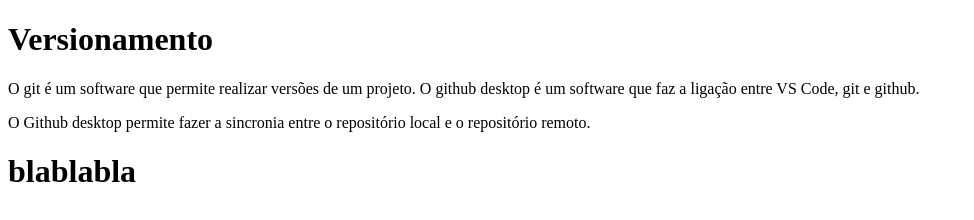
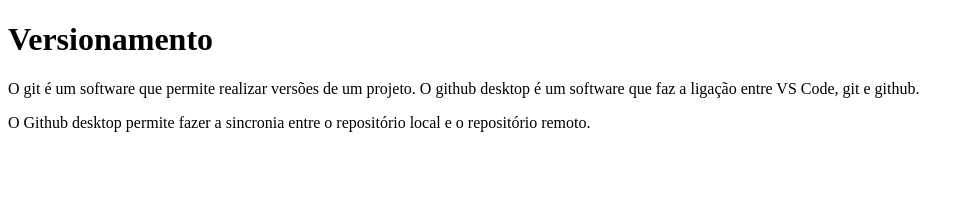
Before and after one commit to sofyaferreira/3infom, a plain HTML site: page index.html in a window 1280 px wide. Shown: the whole page, without its empty margins (0-974 px from the left). Drawn offline with Linux system fonts and the light colour scheme.

Commit message:
exclusão

```diff
--- a/index.html
+++ b/index.html
@@ -9,6 +9,6 @@
     <h1>Versionamento</h1>
     <p>O git é um software que permite realizar versões de um projeto. O github desktop é um software que faz a ligação entre VS Code, git e github.</p>
     <p>O Github desktop permite fazer a sincronia entre o repositório local e o repositório remoto.</p>
-    <h1>blablabla</h1>
+
 </body>
 </html>
```
